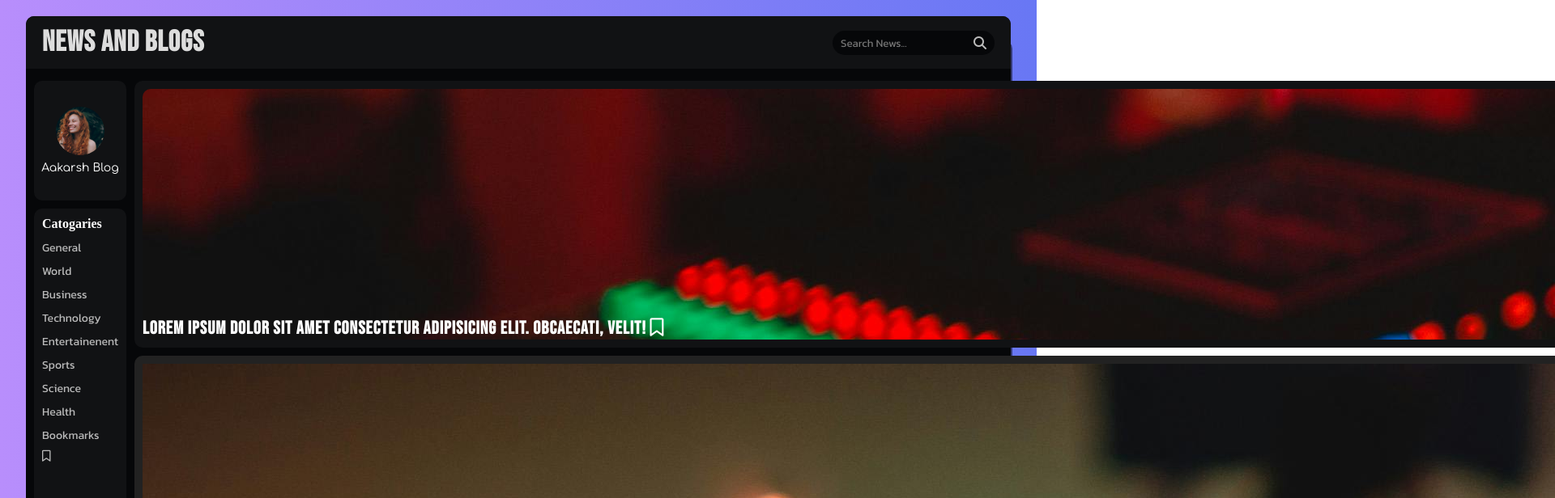
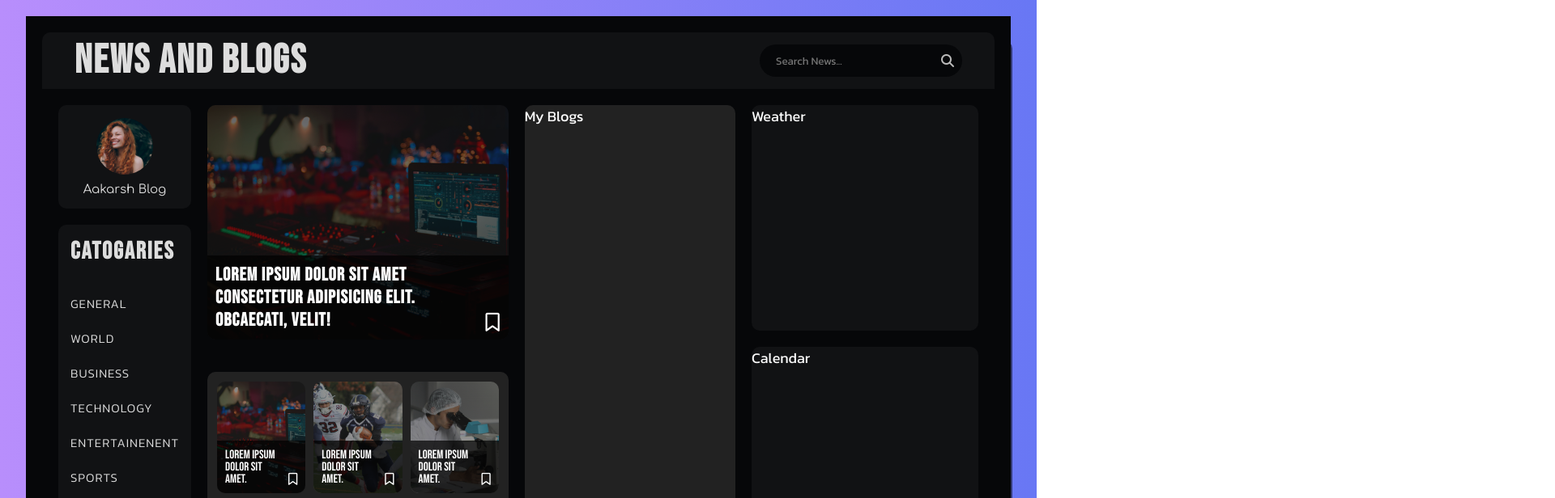
Before and after one commit to Aakarshk25/News-and-BlogsApp, a React (Vite) app in the folder news-blogs-app/: page / in a window 1280 px wide. Shown: the top 616 px of the page at 81% size, 1920 px wide, since content can reach past the window. Built offline with nearby package versions, Linux system fonts and the light colour scheme.

Commit message:
css fixed , Today category and new-grid done

```diff
--- a/news-blogs-app/src/Components/News.css
+++ b/news-blogs-app/src/Components/News.css
@@ -1,30 +1,30 @@
-.news {
-    font-size: 1.8rem;
+/* .news {
+    font-size: 2rem;
     color: #fff;
     width: 100%;
     height: 100%;
     display: flex;
     flex-direction: column;
     justify-content: space-between;
-    gap: 1.5rem;
+    row-gap: 2rem;
 }
 
 .news-header {
     width: 100%;
-    min-height: 6.5rem;
+    min-height: 7rem;
     background-color: #111214;
     border-radius: 1rem 1rem 0 0;
     display: flex;
     justify-content: space-between;
     align-items: center;
-    padding: 0 2rem; /* Adjusted padding for better spacing */
+    padding: 0 4rem;
 }
 
 .logo {
-    font-family: 'Bebas Neue', sans-serif;
-    font-size: 3.6rem; /* Optimized font size */
+    font-family: "Bebas Neue", sans-serif;
+    font-size: 5rem;
     color: #ddd;
-    letter-spacing: 0.1rem;
+    letter-spacing: 0.2rem;
 }
 
 .search-bar {
@@ -32,18 +32,18 @@
 }
 
 .search-bar input {
-    width: 20rem; /* Reduced default width for a cleaner look */
-    height: 3rem;
+    width: 25rem;
+    height: 4rem;
     background-color: #060709;
     border: none;
-    border-radius: 2rem;
-    padding: 0 2.5rem 0 1rem;
+    border-radius: 5rem;
+    padding: 0 4rem 0 2rem;
     color: #ddd;
-    transition: width 0.3s ease;
+    transition: width 0.3s;
 }
 
 .search-bar input:focus {
-    width: 30rem; /* Slightly reduced focus width */
+    width: 30rem;
     outline: none;
 }
 
@@ -65,146 +65,450 @@
 
 .news-content {
     display: flex;
-    height: calc(100% - 10rem); /* Adjusted height for proper spacing */
-    padding: 0 1rem;
-    gap: 1rem;
+    column-gap: 2rem;
+    height: calc(100% - 16rem);
+    padding: 0 2rem;
 }
 
 .navbar {
-    width: 16rem;
+    width: 18rem;
     height: 100%;
     display: flex;
     flex-direction: column;
-    gap: 1rem;
+    row-gap: 2rem;
 }
 
 .user {
     width: 100%;
-    height: 25%;
+    height: 20%;
     background-color: #111214;
     border-radius: 1rem;
-    font-size: 1.4rem;
     display: flex;
     flex-direction: column;
     justify-content: center;
     align-items: center;
-    gap: 0.8rem;
+    row-gap: 1rem;
     cursor: pointer;
 }
 
 .user img {
-    width: 6rem;
+    width: 7rem;
     aspect-ratio: 1;
     object-fit: cover;
     border-radius: 50%;
 }
 
 .user p {
-    font-family: 'Comfortaa', sans-serif;
+    font-family: "Comfortaa", sans-serif;
+    font-size: 1.5rem;
+    color: #ddd;
 }
 
 .categories {
     width: 100%;
-    height: calc(86% - 1rem);
+    height: calc(80% - 2rem);
     background-color: #111214;
     border-radius: 1rem;
-    font-size: 1.4rem;
-    padding: 1rem;
+    display: flex;
+    flex-direction: column;
+    row-gap: 2rem;
+    padding: 2rem;
 }
 
-.categories .nav-heading {
-    font-family: "Bebas Neue,sans-serif";
-    margin-bottom: 1rem;
-    font-size: 1.6rem;
-    font-weight: bold;
-    color: #fff;
+.nav-heading {
+    font-family: "Bebas Neue", sans-serif;
+    font-size: clamp(1.5rem, 2.5cqi, 3rem);
+    color: #ddd;
+    letter-spacing: 0.2rem;
+    margin-bottom: 2rem;
 }
 
-.categories .nav-link {
+.nav-links {
     display: flex;
     flex-direction: column;
-    gap: 0.8rem;
+    row-gap: 2rem;
 }
 
-.categories .nav-link a {
-    color: #bbb;
+.nav-link {
+    font-size: 1.5rem;
+    font-weight: 300;
+    color: #ddd;
+    text-transform: uppercase;
+    letter-spacing: 0.1rem;
+    display: flex;
+    align-items: center;
     text-decoration: none;
-    transition: color 0.3s ease;
 }
 
-.categories .nav-link a:hover {
-    color: #fff;
+.nav-link i {
+    font-size: 1.7rem;
+    margin-left: 1rem;
 }
 
 .news-section {
-    flex: 1;
-    display: flex;
-    flex-direction: column;
-    gap: 1rem;
+    width: clamp(30rem, 43cqi, 40%);
+    height: 100%;
+    border-radius: 1rem;
 }
 
 .headline {
     width: 100%;
-    height: 50%; /* Equal height for headline and news-grid */
+    height: calc(50% - 2rem);
     background-color: #111214;
     border-radius: 1rem;
-    font-size: 1.5rem;
-    padding: 1rem;
-    display: flex;
-    align-items: center;
+    margin-bottom: 2rem;
     position: relative;
 }
-.headline-title{
+
+.headline-title {
     width: 100%;
     position: absolute;
     bottom: 0;
     left: 0;
     padding: 1rem 4rem 1rem 1rem;
-    font-family: "Bebas Neue",sans-serif;
-    font-family: clamp(1.5rem,1.8cqi,3rem);
+    font-family: "Bebas Neue", sans-serif;
+    font-size: clamp(1.5rem, 1.8cqi, 3rem);
     letter-spacing: 0.1rem;
     color: #fff;
-
+    background-color: rgba(0, 0, 0, 0.7);
+    border-radius: 0 0 1rem 1rem;
 }
 
-.headline img{
+.bookmark {
+    position: absolute;
+    bottom: 1rem;
+    right: 1rem;
+    cursor: pointer;
+}
+
+.headline img {
     width: 100%;
     height: 100%;
     object-fit: cover;
     border-radius: 1rem;
+    opacity: 0.4;
 }
 
 .news-grid {
     width: 100%;
-    height: 50%; /* Equal height for news-grid and headline */
+    height: 50%;
     background-color: #222;
     border-radius: 1rem;
-    padding: 1rem;
+    display: grid;
+    grid-template-columns: repeat(3, 1fr);
+    grid-template-rows: repeat(2, 1fr);
+    gap: 1rem;
+    padding: 1.2rem;
+    justify-content: center;
+    align-items: center;
 }
-news-grid-item img{
+
+.news-grid-item {
+    width: 100%;
+    height: 100%;
+    min-height: 15rem;
+    border-radius: 1rem;
+    position: relative;
+}
+
+.news-grid-item img {
     width: 100%;
     height: 100%;
     display: block;
     object-fit: cover;
     border-radius: 1rem;
+    opacity: 0.5;
+}
+
+.news-grid-item h3 {
+    position: absolute;
+    bottom: 0;
+    left: 0;
+    padding: 1rem 3rem 1rem 1rem;
+    font-weight: 300;
+    font-family: "Bebas Neue", sans-serif;
+    background-color: rgba(0, 0, 0, 0.7);
+    font-size: 1.5rem;
+    line-height: 1.5rem;
+    border-radius: 0 0 1rem 1rem;
 }
 
 .my-blogs {
-    width: 25rem; /* Increased width */
-    height: 100%; /* Full height */
+    width: clamp(20rem, 27cqi, 28%);
+    height: 100%;
     background-color: #222;
     border-radius: 1rem;
-    font-size: 1.5rem; /* Slightly larger font size for emphasis */
-    padding: 1.2rem; /* Increased padding for better spacing */
 }
-
 
 .weather-calendar {
     flex: 1;
     display: flex;
     flex-direction: column;
+    row-gap: 2rem;
+}
+
+.news-footer {
+    width: 100%;
+    min-height: 5rem;
+    background-color: #111214;
+    border-radius: 0 0 1rem 1rem;
+} */
+
+.news {
+    font-size: 1.8rem;
+    color: #fff;
+    width: 100%;
+    min-height: 80vh;
+    display: flex;
+    flex-direction: column;
+    justify-content: space-between;
+    row-gap: 2rem;
+    background-color: #060709;
+    padding: 2rem;
+}
+
+.news-header {
+    width: 100%;
+    min-height: 7rem;
+    background-color: #111214;
+    border-radius: 1rem 1rem 0 0;
+    display: flex;
+    justify-content: space-between;
+    align-items: center;
+    padding: 0 4rem;
+}
+
+.logo {
+    font-family: "Bebas Neue", sans-serif;
+    font-size: 5rem;
+    color: #ddd;
+    letter-spacing: 0.2rem;
+}
+
+.search-bar {
+    position: relative;
+}
+
+.search-bar input {
+    width: 25rem;
+    height: 4rem;
+    background-color: #060709;
+    border: none;
+    border-radius: 5rem;
+    padding: 0 4rem 0 2rem;
+    color: #ddd;
+    transition: width 0.3s;
+}
+
+.search-bar input:focus {
+    width: 30rem;
+    outline: none;
+}
+
+.search-bar input:focus::placeholder {
+    color: transparent;
+}
+
+.search-bar button {
+    background-color: transparent;
+    border: none;
+    position: absolute;
+    top: 50%;
+    right: 1rem;
+    transform: translateY(-50%);
+    color: #bbb;
+    font-size: 1.6rem;
+    cursor: pointer;
+}
+
+.news-content {
+    display: flex;
+    column-gap: 2rem;
+    min-height: calc(100vh - 16rem);
+    padding: 0 2rem;
+    flex: 1;
+}
+
+.navbar {
+    width: 18rem;
+    min-height: 100%;
+    display: flex;
+    flex-direction: column;
+    row-gap: 2rem;
+}
+
+.user {
+    width: 100%;
+    height: 20%;
+    background-color: #111214;
+    border-radius: 1rem;
+    display: flex;
+    flex-direction: column;
+    justify-content: center;
+    align-items: center;
+    row-gap: 1rem;
+    cursor: pointer;
+}
+
+.user img {
+    width: 7rem;
+    aspect-ratio: 1;
+    object-fit: cover;
+    border-radius: 50%;
+}
+
+.user p {
+    font-family: "Comfortaa", sans-serif;
+    font-size: 1.5rem;
+    color: #ddd;
+}
+
+.categories {
+    width: 100%;
+    height: calc(80% - 2rem);
+    background-color: #111214;
+    border-radius: 1rem;
+    display: flex;
+    flex-direction: column;
+    row-gap: 1.5rem;
+    padding: 1.5rem;
+}
+
+.nav-heading {
+    font-family: "Bebas Neue", sans-serif;
+    font-size: clamp(1.5rem, 2.5cqi, 3rem);
+    color: #ddd;
+    letter-spacing: 0.2rem;
+    margin-bottom: 2rem;
+}
+
+.nav-links {
+    display: flex;
+    flex-direction: column;
+    row-gap: 2rem;
+}
+
+.nav-link {
+    font-size: 1.5rem;
+    font-weight: 300;
+    color: #ddd;
+    text-transform: uppercase;
+    letter-spacing: 0.1rem;
+    display: flex;
+    align-items: center;
+    text-decoration: none;
+}
+
+.nav-link i {
+    font-size: 1.7rem;
+    margin-left: 1rem;
+}
+
+.news-section {
+    width: clamp(30rem, 43cqi, 40%);
+    min-height: 100%;
+    border-radius: 1rem;
+    display: flex;
+    flex-direction: column;
+    gap: 2rem;
+}
+
+.headline {
+    width: 100%;
+    height: calc(50% - 2rem);
+    background-color: #111214;
+    border-radius: 1rem;
+    margin-bottom: 2rem;
+    position: relative;
+}
+
+.headline-title {
+    width: 100%;
+    position: absolute;
+    bottom: 0;
+    left: 0;
+    padding: 1rem 4rem 1rem 1rem;
+    font-family: "Bebas Neue", sans-serif;
+    font-size: clamp(1.5rem, 1.8cqi, 3rem);
+    letter-spacing: 0.1rem;
+    color: #fff;
+    background-color: rgba(0, 0, 0, 0.7);
+    border-radius: 0 0 1rem 1rem;
+}
+
+.bookmark {
+    position: absolute;
+    bottom: 1rem;
+    right: 1rem;
+    cursor: pointer;
+}
+
+.headline img {
+    width: 100%;
+    height: 100%;
+    object-fit: cover;
+    border-radius: 1rem;
+    opacity: 0.4;
+}
+
+.news-grid {
+    width: 100%;
+    height: 50%;
+    background-color: #222;
+    border-radius: 1rem;
+    display: grid;
+    grid-template-columns: repeat(3, 1fr);
+    grid-template-rows: repeat(2, 1fr);
     gap: 1rem;
-    font-size: 1.4rem;
+    padding: 1.2rem;
+    justify-content: center;
+    align-items: center;
+}
+
+.news-grid-item {
+    width: 100%;
+    height: 100%;
+    min-height: 13rem;
+    border-radius: 1rem;
+    position: relative;
+}
+
+.news-grid-item img {
+    width: 100%;
+    height: 100%;
+    display: block;
+    object-fit: cover;
+    border-radius: 1rem;
+    opacity: 0.5;
+}
+
+.news-grid-item h3 {
+    position: absolute;
+    bottom: 0;
+    left: 0;
+    width: 100%;
+    padding: 1rem 3rem 1rem 1rem;
+    font-weight: 300;
+    font-family: "Bebas Neue", sans-serif;
+    background-color: rgba(0, 0, 0, 0.7);
+    font-size: 1.5rem;
+    line-height: 1.5rem;
+    border-radius: 0 0 1rem 1rem;
+}
+
+.my-blogs {
+    width: clamp(20rem, 27cqi, 28%);
+    min-height: 100%;
+    background-color: #222;
+    border-radius: 1rem;
+}
+
+.weather-calendar {
+    flex: 1;
+    display: flex;
+    flex-direction: column;
+    row-gap: 2rem;
+    min-height: 100%;
 }
 
 .news-footer {
@@ -212,8 +516,6 @@ news-grid-item img{
     min-height: 4rem;
     background-color: #111214;
     border-radius: 0 0 1rem 1rem;
-    font-size: 1.3rem;
-    color: #bbb;
     display: flex;
     justify-content: center;
     align-items: center;
--- a/news-blogs-app/src/Components/News.jsx
+++ b/news-blogs-app/src/Components/News.jsx
@@ -27,12 +27,12 @@ const News = () => {
       <div className="news-content">
         <div className="navbar">
           <div className="user">
-            <img src={userImg} alt=" User Image" />
+            <img src={userImg} alt="User Image" />
             <p>Aakarsh Blog</p>
           </div>
           <nav className="categories">
             <h1 className="nav-heading">Catogaries</h1>
-            <div className="nav-link">
+            <div className="nav-links">
               <a href="#" className="nav-link">
                 General
               </a>
```
